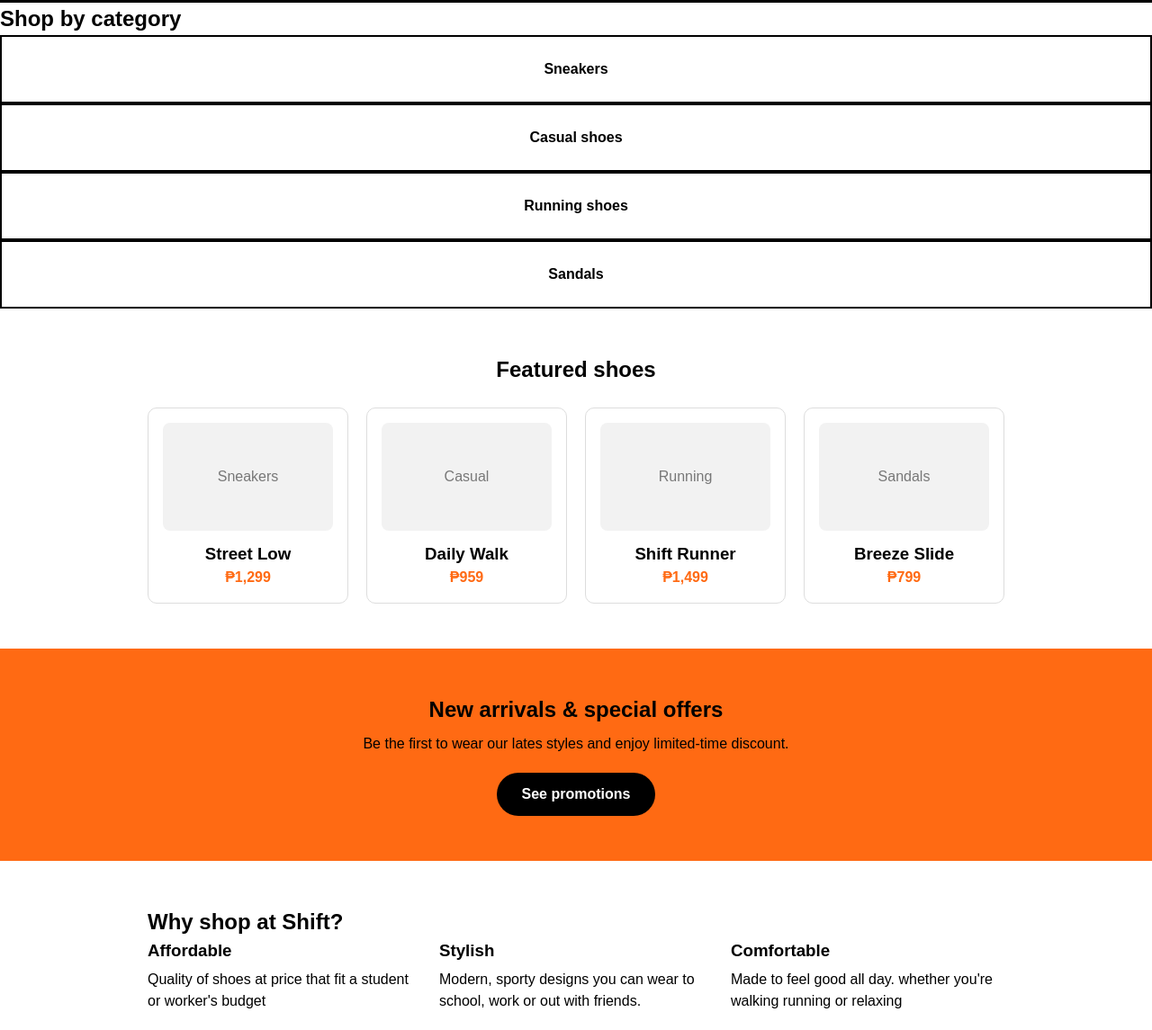
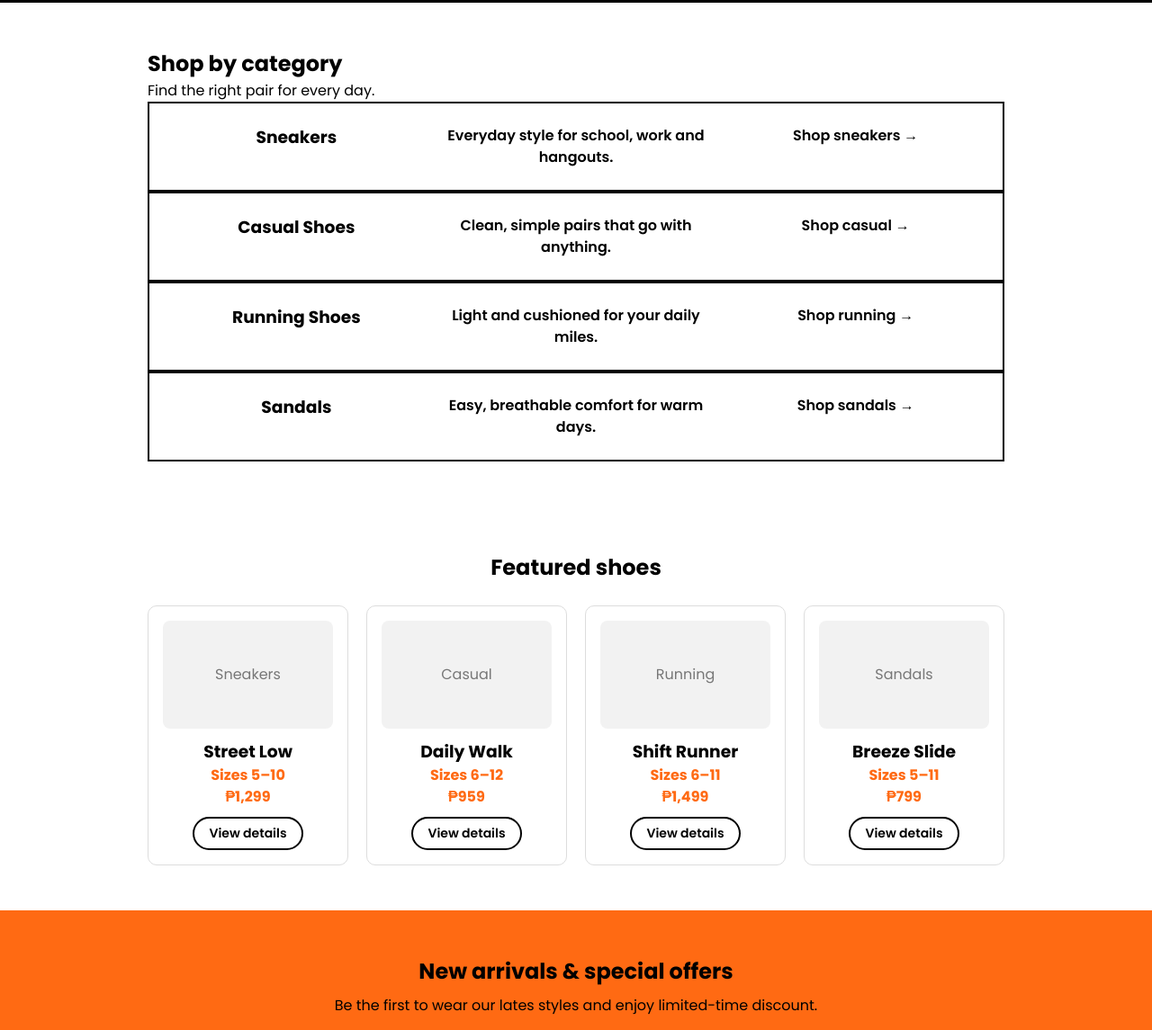
Before and after one commit to psimbo23-ops/Simbo-online-website, a plain HTML site: page index.html in a window 1280 px wide. Shown: the part 405-1550 px from the top of the page at 90% size. Drawn offline with Linux system fonts and the light colour scheme.

Commit message:
Added index.html

```diff
--- a/index.html
+++ b/index.html
@@ -4,6 +4,9 @@
   <meta charset="UTF-8">
   <meta name="viewport" content="width=device-width, initial-scale=1">
   <title>Shift Footwear</title>
+  <link rel="preconnect" href="https://fonts.googleapis.com">
+  <link rel="preconnect" href="https://fonts.gstatic.com" crossorigin>
+  <link href="https://fonts.googleapis.com/css2?family=Poppins:wght@400;500;600;700&display=swap" rel="stylesheet">
   <link rel="stylesheet" href="style.css">
 </head>
 <body>
@@ -28,15 +31,37 @@
   </section>
 
   <!-- Categories -->
-  <section class="Catrgories">
-    <h2>Shop by category</h2>
-    <div class="cat-grid">
-      <a href="shop.html" class="cat"> Sneakers</a>
-      <a href="shop.html" class="cat"> Casual shoes</a>
-      <a href="shop.html" class="cat"> Running shoes</a>
-      <a href="shop.html" class="cat"> Sandals</a>
-    </div>
-  </section>
+ <section class="categories">
+  <h2>Shop by category</h2>
+  <p class="section-sub">Find the right pair for every day.</p>
+  <div class="cat-grid">
+
+    <a href="shop.html?category=sneakers" class="cat">
+      <h3>Sneakers</h3>
+      <p>Everyday style for school, work and hangouts.</p>
+      <span class="cat-link">Shop sneakers →</span>
+    </a>
+
+    <a href="shop.html?category=casual" class="cat">
+      <h3>Casual Shoes</h3>
+      <p>Clean, simple pairs that go with anything.</p>
+      <span class="cat-link">Shop casual →</span>
+    </a>
+
+    <a href="shop.html?category=running" class="cat">
+      <h3>Running Shoes</h3>
+      <p>Light and cushioned for your daily miles.</p>
+      <span class="cat-link">Shop running →</span>
+    </a>
+
+    <a href="shop.html?category=sandals" class="cat">
+      <h3>Sandals</h3>
+      <p>Easy, breathable comfort for warm days.</p>
+      <span class="cat-link">Shop sandals →</span>
+    </a>
+
+  </div>
+</section>
 
   <section class="products">
     <h2>Featured shoes</h2>
@@ -44,22 +69,30 @@
       <div class="card">
         <div class="img">Sneakers</div>
         <h3>Street Low</h3>
+        <p class="sizes">Sizes 5–10</p>
         <p>₱1,299</p>
+        <a href="shop.html" class="btn-small">View details</a>
       </div>
       <div class="card">
         <div class="img">Casual</div>
         <h3>Daily Walk</h3>
+        <p class="sizes">Sizes 6–12</p>
         <p>₱959</p>
+        <a href="shop.html" class="btn-small">View details</a>
       </div>
       <div class="card">
         <div class="img">Running</div>
         <h3>Shift Runner</h3>
+        <p class="sizes">Sizes 6–11</p>
         <p>₱1,499</p>
+        <a href="shop.html" class="btn-small">View details</a>
       </div>
       <div class="card">
         <div class="img">Sandals</div>
         <h3>Breeze Slide</h3>
+        <p class="sizes">Sizes 5–11</p>
         <p>₱799</p>
+        <a href="shop.html" class="btn-small">View details</a>
       </div>
     </div>
   </section>
```
